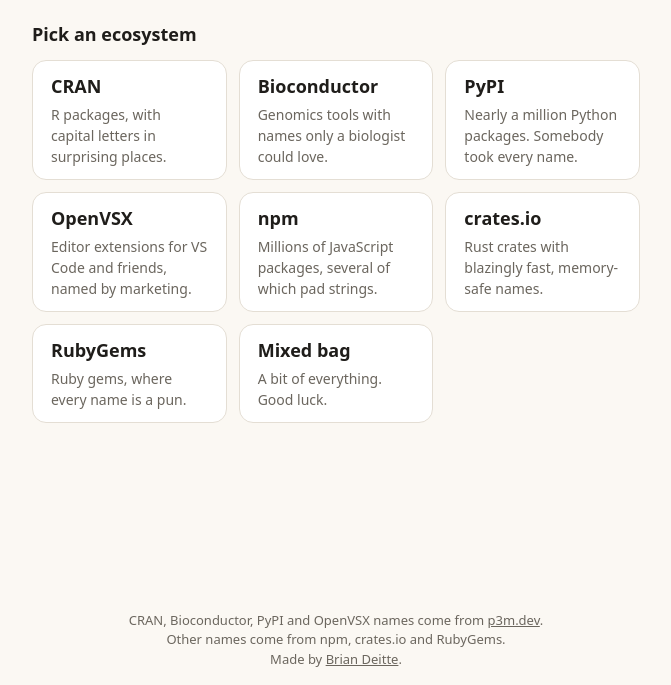
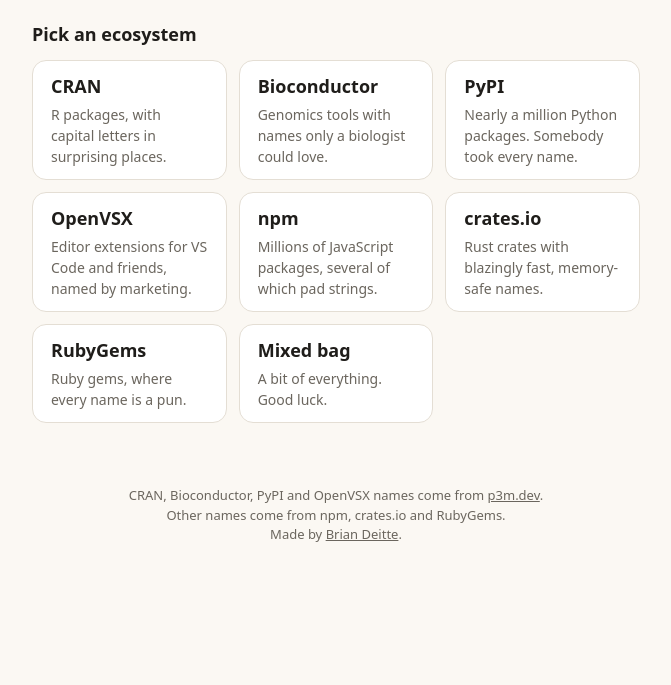
Before and after one commit to bdeitte/pkg-or-not, a website with bundled scripts: page site/index.html in a window 1280 px wide. Shown: the part 115-800 px from the top of the page, without its empty margins (304-975 px from the left). Built offline with nearby package versions, Linux system fonts and the light colour scheme.

Commit message:
Place footer after content with spacing matching the header gap

```diff
--- a/site/style.css
+++ b/site/style.css
@@ -45,7 +45,6 @@
   max-width: 640px;
   margin: 0 auto;
   padding: 24px 16px;
-  flex: 1;
 }
 
 header { text-align: center; margin-bottom: 24px; }
@@ -133,5 +132,6 @@
 .share-status { text-align: center; color: var(--muted); font-size: 14px; min-height: 1.4em; margin: 8px 0 0; }
 .share-url:not([hidden]) { display: block; width: 100%; box-sizing: border-box; font-family: var(--mono); font-size: 13px; padding: 8px; }
 
-footer { text-align: center; color: var(--muted); font-size: 13px; padding: 16px; }
+/* 39px + main's 24px bottom padding matches the tagline-to-cards gap on the picker. */
+footer { text-align: center; color: var(--muted); font-size: 13px; padding: 39px 16px 16px; }
 footer a { color: inherit; }
```
